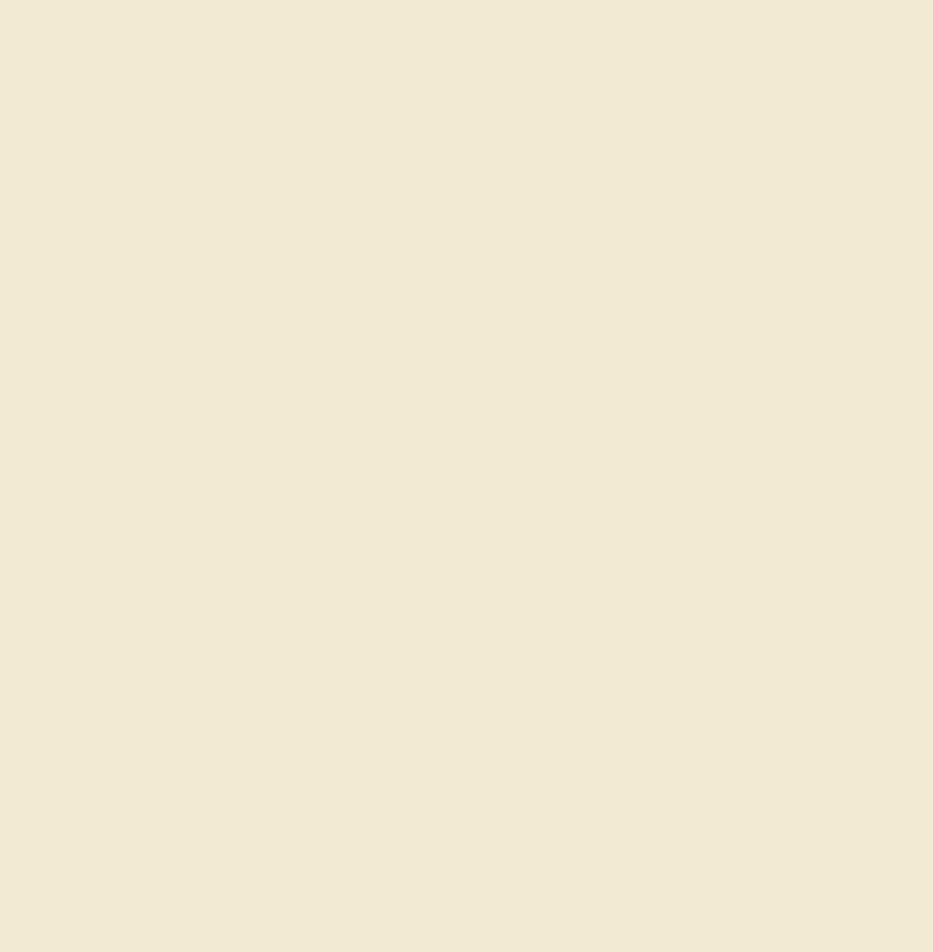
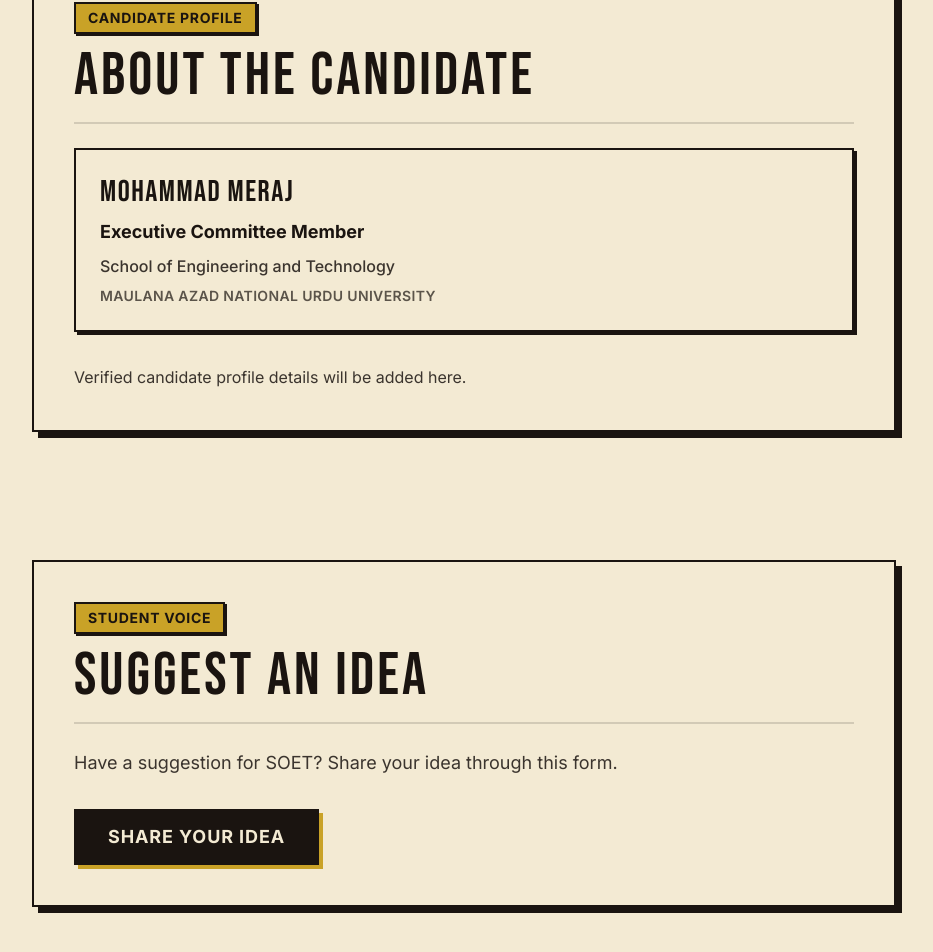
Before and after one commit to mahimoodshaikaiml/soet-federation, a Next.js app: page / in a window 1280 px wide. Shown: the part 2983-3935 px from the top of the page, without its empty margins (176-1109 px from the left). Before the commit the page ends 2879 px from the top, so only its background shows below. Built offline with nearby package versions, Linux system fonts and the light colour scheme.

Commit message:
Add about and suggestion sections

```diff
--- a/app/page.tsx
+++ b/app/page.tsx
@@ -1,12 +1,19 @@
 import manifestoData from "@/content/manifesto.json";
 import HeroSection from "@/components/HeroSection";
 import ManifestoSection from "@/components/ManifestoSection";
+import AboutSection from "@/components/AboutSection";
+import SuggestIdeaSection from "@/components/SuggestIdeaSection";
 
 export default function Home() {
   return (
     <main className="min-h-screen bg-cream">
       <HeroSection candidate={manifestoData.candidate} />
       <ManifestoSection manifesto={manifestoData.manifesto} />
+      <AboutSection
+        about={manifestoData.about}
+        candidate={manifestoData.candidate}
+      />
+      <SuggestIdeaSection suggestIdea={manifestoData.suggestIdea} />
     </main>
   );
 }
--- /dev/null
+++ b/components/AboutSection.tsx
@@ -0,0 +1,47 @@
+import type { Candidate, AboutContent } from "@/types/manifesto";
+
+interface AboutSectionProps {
+  about: AboutContent;
+  candidate: Candidate;
+}
+
+export default function AboutSection({ about, candidate }: AboutSectionProps) {
+  return (
+    <section id="about" className="w-full max-w-4xl mx-auto px-4 py-12 sm:py-16">
+      <div className="bg-cream border-2 border-near-black shadow-[6px_6px_0px_var(--color-near-black)] p-6 sm:p-8 md:p-10 space-y-6">
+        {/* Section Heading */}
+        <div className="pb-4 border-b-2 border-near-black/15">
+          <div className="inline-block px-3 py-1 bg-gold border-2 border-near-black text-near-black text-xs sm:text-sm font-bold uppercase tracking-wider shadow-[2px_2px_0px_var(--color-near-black)] mb-3">
+            {about.eyebrow}
+          </div>
+          <h2 className="font-display text-4xl sm:text-5xl md:text-6xl uppercase tracking-wider text-near-black leading-none">
+            {about.title}
+          </h2>
+        </div>
+
+        {/* Factual Candidate Details */}
+        <div className="border-2 border-near-black bg-cream p-5 sm:p-6 shadow-[3px_3px_0px_var(--color-near-black)] space-y-2">
+          <h3 className="font-display text-2xl sm:text-3xl uppercase tracking-wider text-near-black">
+            {candidate.name}
+          </h3>
+          <p className="text-base sm:text-lg font-bold text-near-black">
+            {candidate.position}
+          </p>
+          <p className="text-sm sm:text-base font-medium text-near-black/85">
+            {candidate.school}
+          </p>
+          <p className="text-xs sm:text-sm font-semibold uppercase tracking-wide text-near-black/70">
+            {candidate.university}
+          </p>
+        </div>
+
+        {/* About Body Text */}
+        <div className="pt-2">
+          <p className="text-base leading-relaxed text-near-black/85">
+            {about.body}
+          </p>
+        </div>
+      </div>
+    </section>
+  );
+}
--- /dev/null
+++ b/components/SuggestIdeaSection.tsx
@@ -0,0 +1,44 @@
+import type { SuggestIdeaContent } from "@/types/manifesto";
+
+interface SuggestIdeaSectionProps {
+  suggestIdea: SuggestIdeaContent;
+}
+
+export default function SuggestIdeaSection({
+  suggestIdea,
+}: SuggestIdeaSectionProps) {
+  return (
+    <section id="suggest-idea" className="w-full max-w-4xl mx-auto px-4 py-12 sm:py-16">
+      <div className="bg-cream border-2 border-near-black shadow-[6px_6px_0px_var(--color-near-black)] p-6 sm:p-8 md:p-10 space-y-6">
+        {/* Section Heading */}
+        <div className="pb-4 border-b-2 border-near-black/15">
+          <div className="inline-block px-3 py-1 bg-gold border-2 border-near-black text-near-black text-xs sm:text-sm font-bold uppercase tracking-wider shadow-[2px_2px_0px_var(--color-near-black)] mb-3">
+            {suggestIdea.eyebrow}
+          </div>
+          <h2 className="font-display text-4xl sm:text-5xl md:text-6xl uppercase tracking-wider text-near-black leading-none">
+            {suggestIdea.title}
+          </h2>
+        </div>
+
+        {/* Body Text */}
+        <div>
+          <p className="text-base sm:text-lg leading-relaxed text-near-black/85">
+            {suggestIdea.body}
+          </p>
+        </div>
+
+        {/* CTA Button */}
+        <div className="pt-2">
+          <a
+            href={suggestIdea.formUrl}
+            target="_blank"
+            rel="noopener noreferrer"
+            className="inline-flex items-center justify-center w-full sm:w-auto min-h-[48px] px-8 py-3 bg-near-black text-cream font-bold text-base sm:text-lg uppercase tracking-wider border-2 border-near-black shadow-[4px_4px_0px_var(--color-gold)] hover:bg-near-black/90 focus:outline-none focus-visible:ring-2 focus-visible:ring-near-black focus-visible:ring-offset-2 focus-visible:ring-offset-cream"
+          >
+            {suggestIdea.buttonText}
+          </a>
+        </div>
+      </div>
+    </section>
+  );
+}
--- a/content/manifesto.json
+++ b/content/manifesto.json
@@ -133,5 +133,17 @@
                 ]
             }
         ]
+    },
+    "about": {
+        "eyebrow": "Candidate Profile",
+        "title": "About the Candidate",
+        "body": "Verified candidate profile details will be added here."
+    },
+    "suggestIdea": {
+        "eyebrow": "Student Voice",
+        "title": "Suggest an Idea",
+        "body": "Have a suggestion for SOET? Share your idea through this form.",
+        "buttonText": "Share Your Idea",
+        "formUrl": "https://forms.gle/L7dEoCy4L81GEKyj8"
     }
 }
```
Also changed, not shown: types/manifesto.ts (+16 -0 lines).
